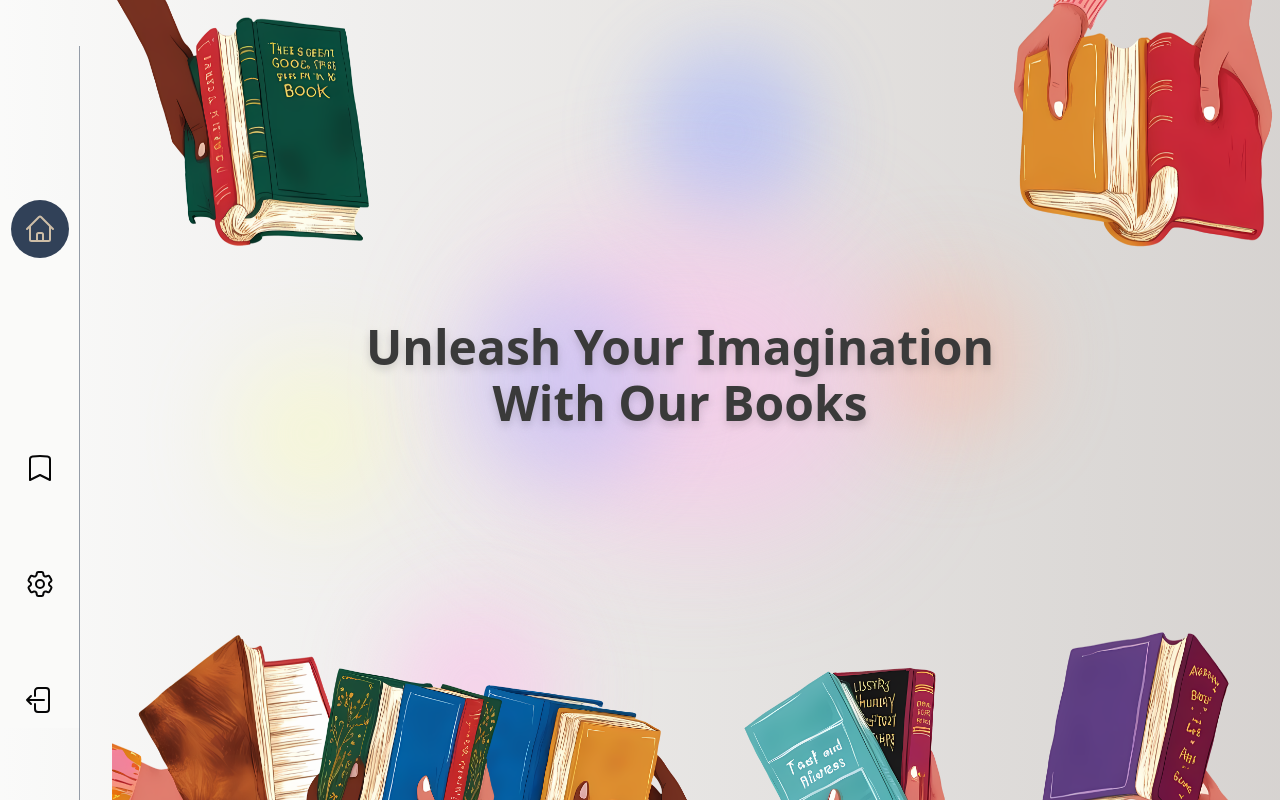
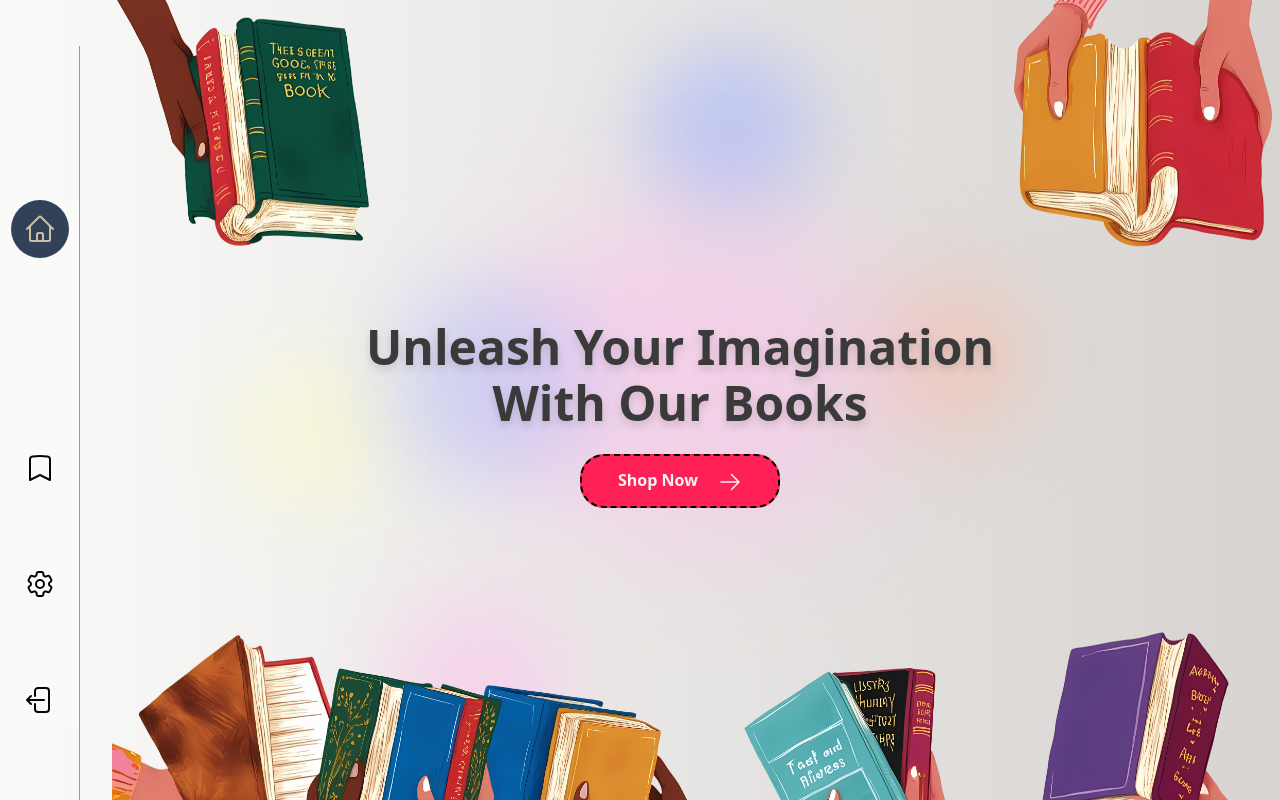
Before and after one commit to DasunNirmal/Book-Store, a React (Vite) app: page /home in a window 1280 px wide. Shown: the top 800 px of the page. Built offline with nearby package versions, Linux system fonts and the light colour scheme; some icons are missing.

Commit message:
button added

```diff
--- a/src/pages/Home.tsx
+++ b/src/pages/Home.tsx
@@ -1,6 +1,7 @@
 import {motion} from "framer-motion";
 import {useSidebar} from "../components/SIdebarContext.tsx";
 import {ArrowPathRoundedSquareIcon, CheckBadgeIcon, ShieldCheckIcon, TruckIcon} from "@heroicons/react/24/outline";
+import {ArrowRightIcon} from "@heroicons/react/24/solid";
 
 export const Home = () => {
 
@@ -21,8 +22,7 @@ export const Home = () => {
                   <div className="absolute bottom-0 left-1/3 w-40 h-40 rounded-full bg-[#fbc2eb] opacity-60 blur-2xl animate-blob2 z-0 pointer-events-none"></div>
                   <div className="absolute top-1/2 right-1/4 -translate-y-1/2 w-36 h-36 rounded-full bg-[#fcb69f] opacity-50 blur-2xl animate-blob3 z-0 pointer-events-none"></div>
                   <div className="absolute top-1/3 left-0 w-36 h-36 rounded-full bg-[#fdffb6] opacity-40 blur-2xl animate-blob5 z-0 pointer-events-none"></div>
-                  <div className="relative flex items-center justify-center mt-[-150px]">
-
+                  <div className="relative flex flex-col items-center w-full mt-[-150px]">
                       {/* Two blobs directly behind h1 */}
                     <div className="absolute left-1/2 top-1/2 -translate-x-1/2 -translate-y-1/2 w-[400px] h-[320px] rounded-full bg-[#fbc2eb] opacity-60 blur-3xl z-0 pointer-events-none animate-behindBlob1"></div>
                     <div className="absolute left-1/3 top-[55%] -translate-x-1/2 -translate-y-1/2 w-[200px] h-[200px] rounded-full bg-[#a5b4fc] opacity-40 blur-2xl z-0 pointer-events-none animate-behindBlob2"></div>
@@ -30,6 +30,15 @@ export const Home = () => {
                       Unleash Your Imagination<br/>
                       <span className="block mt-2">With Our Books</span>
                     </h1>
+                  </div>
+                  {/* Absolutely centered button at the bottom of the container */}
+                  <div className="absolute left-1/2 bottom-90 transform -translate-x-1/2 z-20 transition-all duration-300 rounded-full hover:rounded-xl active:rounded-2xl">
+                    <button className="w-[200px] rounded-3xl border-2 border-dashed border-black bg-rose-500 px-6 py-3
+                    font-semibold text-[#F4F5F6] cursor-pointer transition-all duration-300 hover:translate-x-[-4px]
+                    hover:translate-y-[-4px] hover:rounded-md hover:shadow-[4px_4px_0px_black] active:translate-x-[0px]
+                    active:translate-y-[0px] active:rounded-2xl active:shadow-none">
+                      Shop Now <ArrowRightIcon className="w-6 h-6 inline ml-4" />
+                    </button>
                   </div>
                 </div>
 
```
